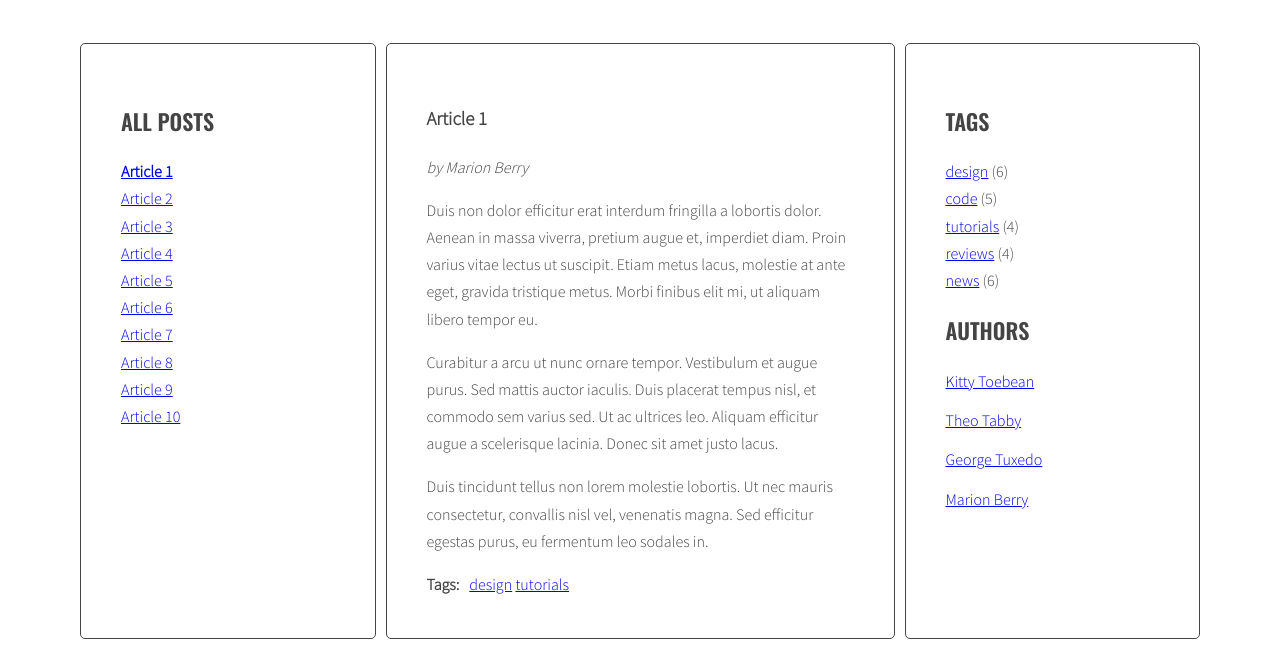
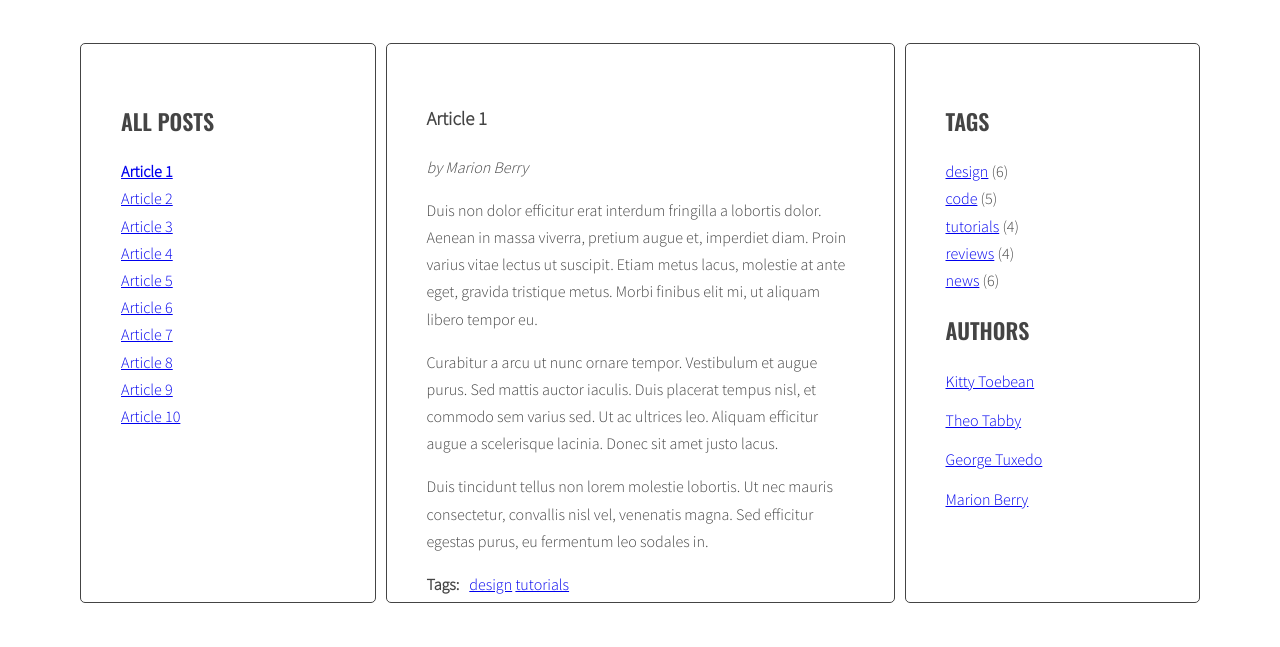
Before and after one commit to VeraHalaxy/javascript-blog-1, a website: page index.html in a window 1280 px wide. Shown: the part 200-847 px from the top of the page. After the commit the page ends 811 px from the top, so only its background shows below. Drawn offline with nearby package versions, Linux system fonts and the light colour scheme.

Commit message:
Add section height

```diff
--- a/sass/style.scss
+++ b/sass/style.scss
@@ -27,6 +27,10 @@ body {
 .container {
    max-width: 1140px;
    margin: 0 auto;
+}
+
+section {
+   height: 70vh;
 }
 
 .section-title {
```
Also changed, not shown: sass/style.css, 1 other file.
